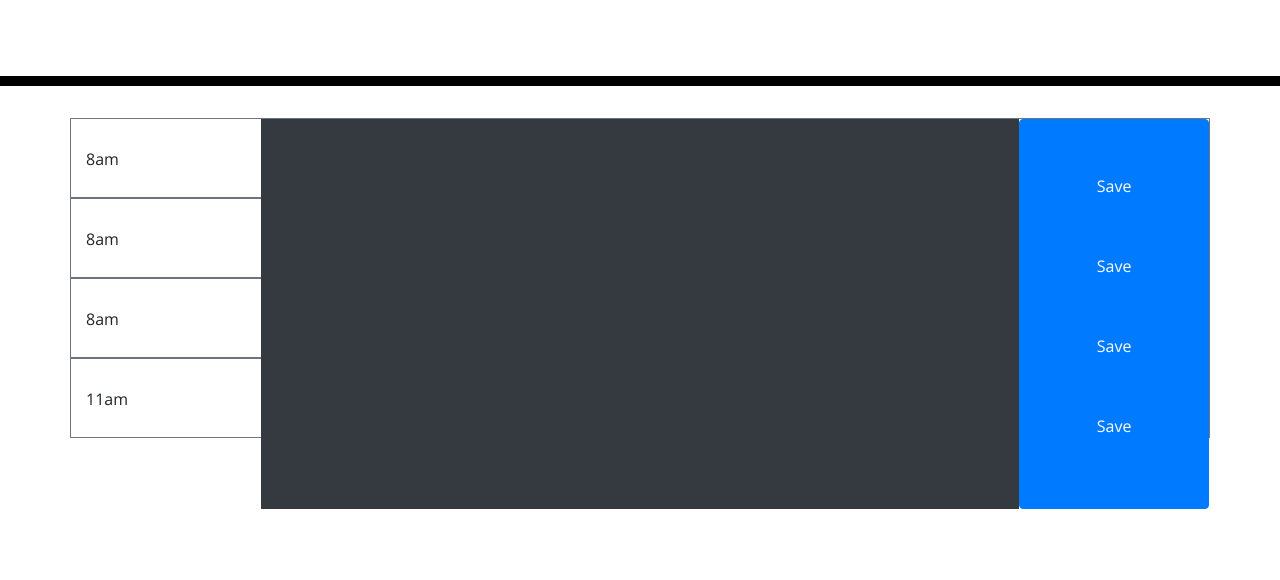
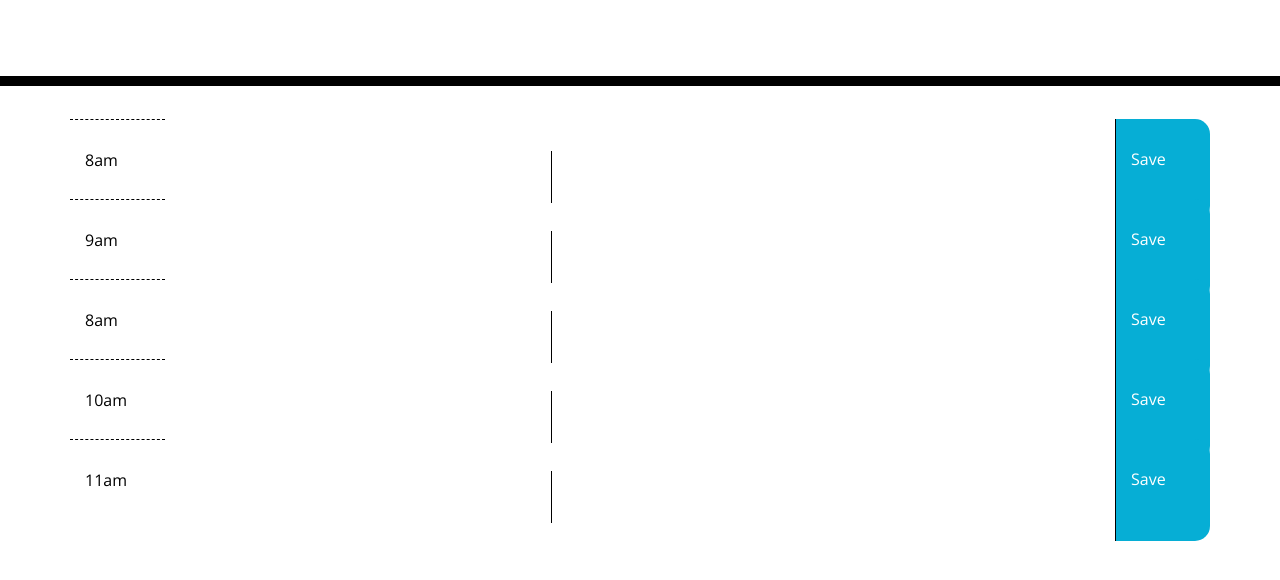
Before and after one commit to aaaziz2/workDayScheduler, a plain HTML site: page index.html in a window 1280 px wide. Shown: the part 182-762 px from the top of the page. Drawn offline with nearby package versions, Linux system fonts and the light colour scheme.

Commit message:
Moved files around using existing styling from css file that was given

```diff
--- a/Develop/index.html
+++ b/index.html
@@ -31,58 +31,75 @@
 
     <div class="container">
       <!-- Timeblocks go here -->
-      <div class="row border border-secondary ">
-        <div class="col-2 ">
+      <div class="row">
+        <div class="col-1 hour">
           <p>8am</p>
         </div>
         <!-- bg and text just to seperate elements for testing -->
-        <div class="col-8 bg-dark text-light">
+        <div class="col-10 time-block">
           <!-- <input> -->
+          <textarea></textarea>
         </div>
-        <div class="col-2 btn btn-primary ">
+        <div class="col-1 saveBtn">
           <p>Save</p>
         </div>
       </div>
 
-      <div class="row border border-secondary ">
-        <div class="col-2 ">
-          <p>8am</p>
+      <div class="row">
+        <div class="col-1 hour">
+          <p>9am</p>
         </div>
         <!-- bg and text just to seperate elements for testing -->
-        <div class="col-8 bg-dark text-light">
+        <div class="col-10 time-block">
           <!-- <input> -->
+          <textarea></textarea>
         </div>
-        <div class="col-2 btn btn-primary">
+        <div class="col-1 saveBtn">
           <p>Save</p>
         </div>
       </div>
 
-      <div class="row border border-secondary ">
-        <div class="col-2 ">
+      <div class="row">
+        <div class="col-1 hour">
           <p>8am</p>
         </div>
         <!-- bg and text just to seperate elements for testing -->
-        <div class="col-8 bg-dark text-light">
+        <div class="col-10 time-block">
           <!-- <input> -->
+          <textarea></textarea>
         </div>
-        <div class="col-2 btn btn-primary ">
+        <div class="col-1 saveBtn">
           <p>Save</p>
         </div>
       </div>
 
-      <div class="row border border-secondary ">
-        <div class="col-2 ">
-          <p>11am</p>
+      <div class="row">
+        <div class="col-1 hour">
+          <p>10am</p>
         </div>
         <!-- bg and text just to seperate elements for testing -->
-        <div class="col-8 bg-dark text-light">
+        <div class="col-10 time-block">
           <!-- <input> -->
+          <textarea></textarea>
         </div>
-        <div class="col-2 btn btn-primary">
+        <div class="col-1 saveBtn">
           <p>Save</p>
         </div>
       </div>
 
+      <div class="row">
+        <div class="col-1 hour">
+          <p>11am</p>
+        </div>
+        <!-- bg and text just to seperate elements for testing -->
+        <div class="col-10 time-block">
+          <!-- <input> -->
+          <textarea></textarea>
+        </div>
+        <div class="col-1 saveBtn">
+          <p>Save</p>
+        </div>
+      </div>
     </div>
 
     <script src="https://cdnjs.cloudflare.com/ajax/libs/jquery/3.2.1/jquery.min.js"></script>
```
Also changed, not shown: Assets/05-third-party-apis-homework-demo.gif (deleted), style.css (renamed from Develop/style.css).
